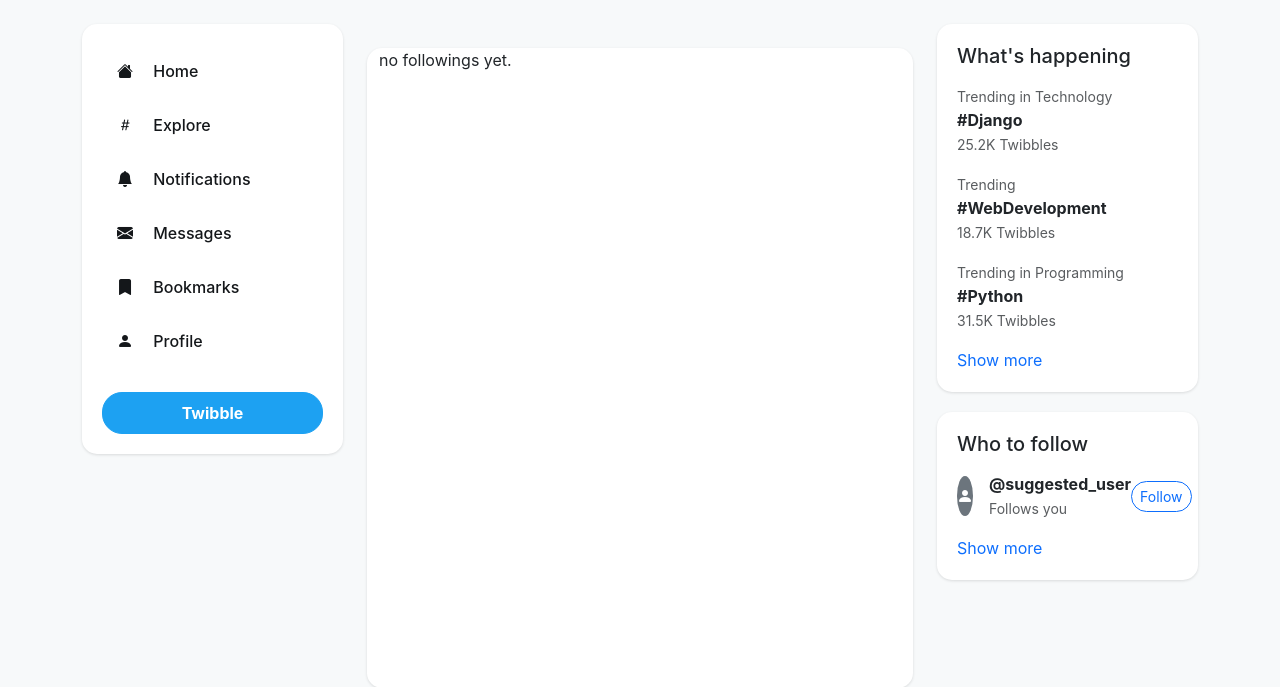
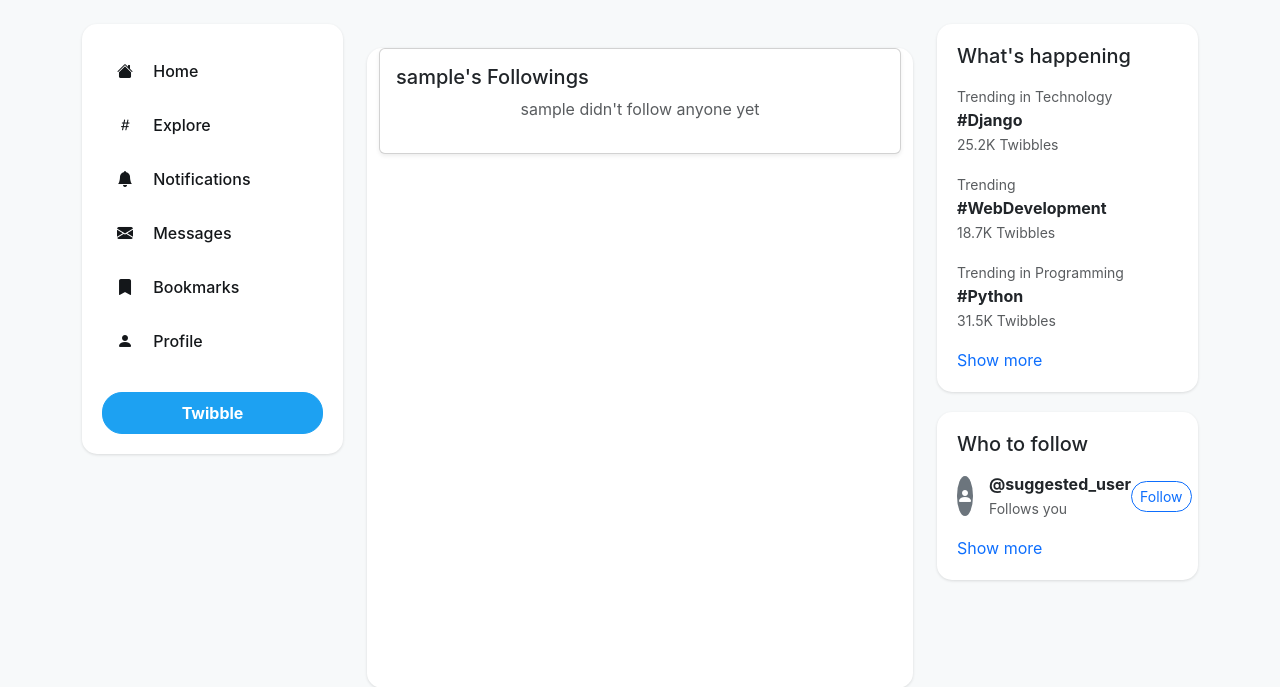
Before and after one commit to DevMohammad-SA/Twibble, a Django app: a page that uses users/templates/users/following_list.html in a window 1280 px wide. Shown: the part 73-760 px from the top of the page. Run offline with Django 5.2, Linux system fonts and the light colour scheme; the visitor is signed in with stand-in values (Sample User, id 1); data comes from the database, SQL or seed files in the repository; parts of the project's set-up code (start-up, migrations or seed data) failed here and were passed over; some libraries are stand-ins or nearby versions.

Commit message:
Add followers/following UI with cards, buttons, and bio

```diff
--- a/users/templates/users/following_list.html
+++ b/users/templates/users/following_list.html
@@ -2,24 +2,39 @@
 
 {%block title%} Followings {%endblock%}
 {%block content %}
-<div class="container mt-4">
-  {%for following in followings%}
-    <div class="card mb-3">
-    <div class="row g-0">
-      <div class="col-md-4">
-        <img src="{{following.profile_image}}" class="img-fluid rounded-start" alt="...">
-      </div>
-      <div class="col-md-8">
-        <div class="card-body">
-          <a class="text-body" href={%url 'users:profile' following.username %}><h5 class="card-title">{{following.username}}</h5></a>
-          <p class="card-text">{{following.bio}}</p>
-          <p class="card-text"><small class="text-body-secondary">Last updated 3 mins ago</small></p>
-        </div>
-      </div>
+  <div class="container mt-4">
+  <div class="card shadow-sm">
+    <div class="card-body">
+      <h5 class="card-title">{{profile_user.username}}'s Followings</h5>
+      <ul class="list-group list-group-flush">
+        {% for following in followings %}
+            <li class="list-group-item d-flex align-items-center">
+            <!-- Profile image -->
+            <img src="{{ following.profile_image.url }}"
+                alt="{{ following.username }}'s profile picture"
+                class="rounded-circle me-2"
+                style="width:40px; height:40px; object-fit:cover;">
+
+            <!-- Username -->
+            <div>
+              <a href="{% url 'users:profile' following.username %}"
+                class="text-decoration-none text-body fw-semibold">
+                {{ following.username }}
+              </a>
+              <p class="text-muted mb-0 small">{{ following.bio }}</p>
+            </div>
+          <!-- Follow button -->
+            <form method="post" action="{%url 'users:follow' following.username%}" class="ms-auto">
+                {%csrf_token%}
+              <button type="submit" class="btn btn-primary btn-sm">
+              Follow</button>
+            </form>
+            </li>
+        {%empty%}
+        <p class="text-muted text-center">{{profile_user.username}} didn't follow anyone yet</p>
+          {% endfor %}
+      </ul>
     </div>
   </div>
-    {%empty%}
-    <p>no followings yet.</p>
-  {%endfor%}
 </div>
 {%endblock%}
```
Also changed, not shown: users/templates/users/followers_list.html (+32 -18 lines).
